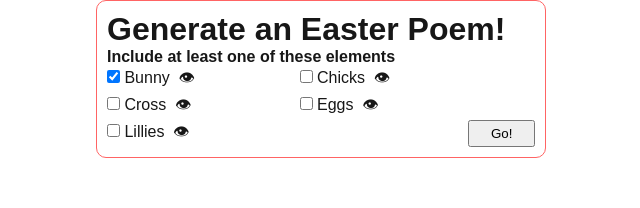
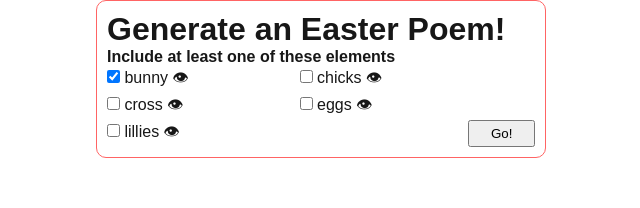
Before and after one commit to teochewthunder/easter-poem-generator, a Next.js app: page / in a window 1280 px wide. Shown: the top 208 px of the page, without its empty margins (319-959 px from the left). Built offline with nearby package versions, Linux system fonts and the light colour scheme.

Commit message:
Foder structure, use proper map() functionality to render.

```diff
--- a/src/app/page.js
+++ b/src/app/page.js
@@ -61,36 +61,15 @@ export default function Home() {
       <form onSubmit={handleSubmit}>
         <h1>Generate an Easter Poem!</h1>
         <b>Include at least one of these elements</b>
-        <label className={styles.label}>
-          <input type="checkbox" name="symbol_bunny" value="bunny" onChange={handleChecking} checked={ (formData.symbol_bunny === "bunny") } />
-          &nbsp;Bunny
-          &nbsp;<a href="/symbols/bunny" target="_blank">👁</a>
-          <br />
-        </label>
-        <label className={styles.label}>
-          <input type="checkbox" name="symbol_chicks" value="chicks" onChange={handleChecking} checked={ (formData.symbol_chicks === "chicks") } />
-          &nbsp;Chicks
-          &nbsp;<a href="/symbols/chicks" target="_blank">👁</a>
-          <br />
-        </label>
-        <label className={styles.label}>
-          <input type="checkbox" name="symbol_cross" value="cross" onChange={handleChecking} checked={ (formData.symbol_cross === "cross") } />
-          &nbsp;Cross
-          &nbsp;<a href="/symbols/cross" target="_blank">👁</a>
-          <br />
-        </label>
-        <label className={styles.label}>
-          <input type="checkbox" name="symbol_eggs" value="eggs" onChange={handleChecking} checked={ (formData.symbol_eggs === "eggs") } />
-          &nbsp;Eggs
-          &nbsp;<a href="/symbols/eggs" target="_blank">👁</a>
-          <br />
-        </label>
-        <label className={styles.label}>
-          <input type="checkbox" name="symbol_lillies" value="lillies" onChange={handleChecking} checked={ (formData.symbol_lillies === "lillies") } />
-          &nbsp;Lillies
-          &nbsp;<a href="/symbols/lillies" target="_blank">👁</a>
-          <br />
-        </label>
+        {
+          Object.entries(formData).map(([key, value]) => (
+          <label className={styles.label} key={key}>
+            <input type="checkbox" name={key} value={key.replace("symbol_", "")} onChange={handleChecking} checked={ (formData[key] === key.replace("symbol_", "")) } />
+            &nbsp;{key.replace("symbol_", "")}
+            &nbsp;<a href={ ("/" +key.replace("_", "/")) } target="_blank">👁</a>
+            <br />
+          </label>
+        ))}
         <button type="submit" className={styles.button}>Go!</button>
         <br style={{ clear:"both" }} />
       </form>
```
Also changed, not shown: src/app/symbol/bunny/page.js (renamed from src/app/symbols/bunny/page.js), src/app/symbol/chicks/page.js (renamed from src/app/symbols/chicks/page.js), src/app/symbol/cross/page.js (renamed from src/app/symbols/cross/page.js), src/app/symbol/eggs/page.js (renamed from src/app/symbols/eggs/page.js), src/app/symbol/lillies/page.js (renamed from src/app/symbols/lillies/page.js).
